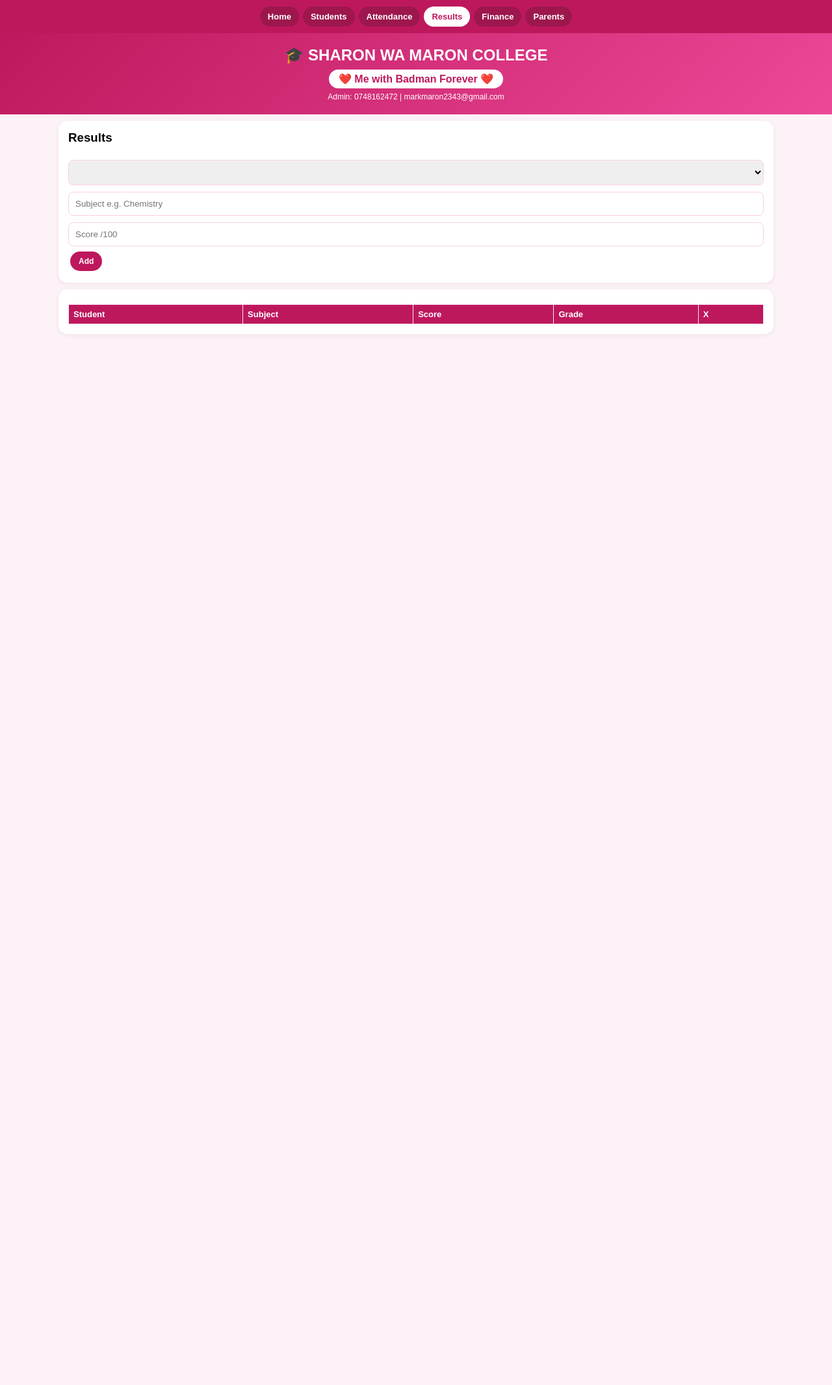
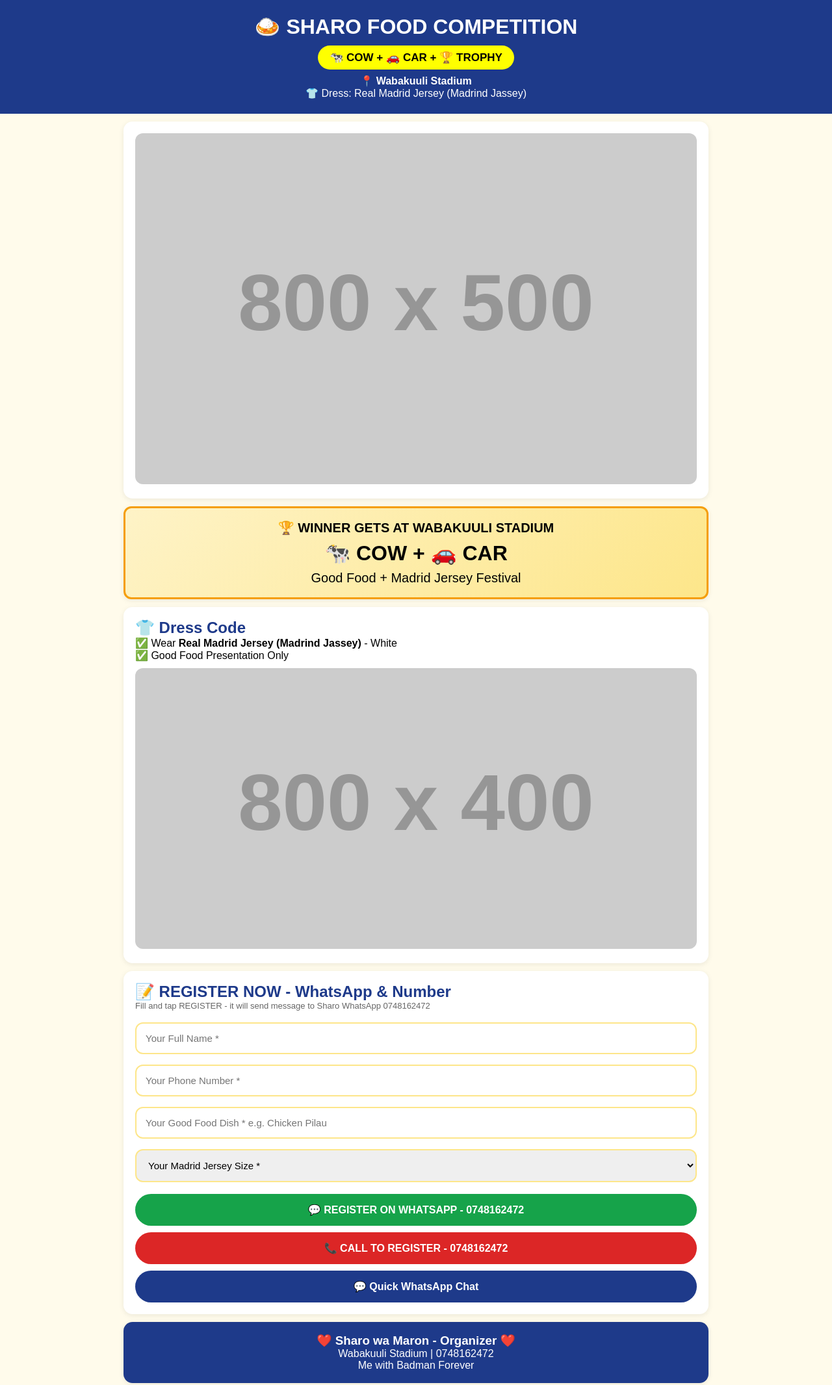
Before and after one commit to badman2343/Badman, a plain HTML site: page index.html in a window 1280 px wide. Shown: the whole page at 65% size. Before the commit the page ends 800 px from the top, so only its background shows below. Drawn offline with Linux system fonts and the light colour scheme; placeholder pictures from the web are drawn by us.

Commit message:
Update index.html

```diff
--- a/index.html
+++ b/index.html
@@ -3,77 +3,95 @@
 <head>
 <meta charset="UTF-8">
 <meta name="viewport" content="width=device-width, initial-scale=1.0">
-<title>Sharon wa Maron College</title>
+<title>Sharo Food Competition</title>
 <style>
 *{margin:0;padding:0;box-sizing:border-box;font-family:Arial,sans-serif}
-body{background:#fdf2f8}
-nav{background:#be185d;padding:10px;display:flex;flex-wrap:wrap;justify-content:center;gap:6px;position:sticky;top:0;z-index:999}
-nav button{background:#9d174d;color:white;border:none;padding:8px 12px;border-radius:20px;font-weight:bold;cursor:pointer;font-size:13px}
-nav button.active{background:white;color:#be185d}
-header{background:linear-gradient(135deg,#be185d,#ec4899);color:white;padding:20px;text-align:center}
-.motto{background:white;color:#be185d;padding:5px 15px;border-radius:20px;display:inline-block;font-weight:bold;margin-top:8px}
-.card{background:white;margin:10px;padding:15px;border-radius:14px;max-width:1100px;margin-left:auto;margin-right:auto;box-shadow:0 2px 8px rgba(0,0,0,.06)}
-input,select{width:100%;padding:10px;margin:5px 0;border:1px solid #fbcfe8;border-radius:8px}
-table{width:100%;border-collapse:collapse;font-size:13px;margin-top:8px}
-th,td{border:1px solid #fce7f3;padding:7px;text-align:left}
-th{background:#be185d;color:white}
-.btn{padding:8px 13px;border:none;border-radius:18px;font-weight:bold;cursor:pointer;margin:3px;font-size:12px;color:white;background:#be185d}
-.btn-green{background:#16a34a}.btn-blue{background:#2563eb}.btn-red{background:#dc2626}
-.page{display:none}.page.active{display:block}
-.x{width:24px;height:24px;border-radius:50%;background:#dc2626;color:white;border:none;font-weight:bold;cursor:pointer;font-size:12px;line-height:24px;text-align:center}
+body{background:#fffbeb}
+header{background:#1e3a8a;color:white;text-align:center;padding:22px 12px}
+.banner{background:yellow;color:black;display:inline-block;padding:8px 18px;border-radius:30px;font-weight:900;margin-top:10px;font-size:17px}
+section{max-width:900px;margin:12px auto;background:white;padding:18px;border-radius:14px;box-shadow:0 2px 8px rgba(0,0,0,.08)}
+img{width:100%;border-radius:12px}
+input,select{width:100%;padding:14px;margin:8px 0;border:2px solid #fde68a;border-radius:12px;font-size:15px}
+.btn{width:100%;padding:15px;border:none;border-radius:30px;font-weight:900;color:white;cursor:pointer;font-size:16px;margin-top:10px;display:block;text-align:center;text-decoration:none}
+.btn-green{background:#16a34a}
+.btn-blue{background:#1e3a8a}
+.btn-call{background:#dc2626}
+.prize{text-align:center;background:linear-gradient(135deg,#fef3c7,#fde68a);padding:18px;border-radius:12px;border:3px solid #f59e0b;font-size:20px}
 </style>
 </head>
 <body>
-<nav>
-<button id="b-dashboard" onclick="go('dashboard')">Home</button>
-<button id="b-students" onclick="go('students')">Students</button>
-<button id="b-attendance" onclick="go('attendance')">Attendance</button>
-<button id="b-results" class="active" onclick="go('results')">Results</button>
-<button id="b-finance" onclick="go('finance')">Finance</button>
-<button id="b-parents" onclick="go('parents')">Parents</button>
-</nav>
+
 <header>
-<h2>🎓 SHARON WA MARON COLLEGE</h2>
-<div class="motto">❤️ Me with Badman Forever ❤️</div>
-<p style="font-size:12px;margin-top:6px">Admin: 0748162472 | markmaron2343@gmail.com</p>
+<h1>🍛 SHARO FOOD COMPETITION</h1>
+<div class="banner">🐄 COW + 🚗 CAR + 🏆 TROPHY</div>
+<p style="margin-top:8px;font-weight:bold">📍 Wabakuuli Stadium</p>
+<p>👕 Dress: Real Madrid Jersey (Madrind Jassey)</p>
 </header>
 
-<div id="dashboard" class="page"><div class="card"><h3>Welcome - SHARON WA MARON</h3><br><button class="btn" onclick="go('students')">+ Students</button> <button class="btn btn-red" onclick="clearAll()">Clear All</button></div></div>
+<section>
+<img src="poster1.jpg" alt="Cow Car Trophy Poster" onerror="this.src='https://via.placeholder.com/800x500?text=SHARO+FOOD+-+COW+%2B+CAR+%2B+TROPHY'">
+</section>
 
-<div id="students" class="page"><div class="card"><h3>Add Student</h3><input id="sName" placeholder="Name"><input id="sClass" placeholder="Class e.g. S4"><input id="sFees" type="number" placeholder="Fees"><button class="btn btn-green" onclick="addSt()">Save</button></div><div class="card"><table><thead><tr><th>Name</th><th>Class</th><th>X</th></tr></thead><tbody id="stTable"></tbody></table></div></div>
+<section class="prize">
+<p>🏆 <b>WINNER GETS AT WABAKUULI STADIUM</b></p>
+<p style="font-size:32px;font-weight:900;margin:8px 0">🐄 COW + 🚗 CAR</p>
+<p>Good Food + Madrid Jersey Festival</p>
+</section>
 
-<div id="attendance" class="page"><div class="card"><h3>Attendance - <span id="today"></span></h3><select id="attClass" onchange="loadAtt()"></select><table><thead><tr><th>Name</th><th>Status</th><th>Mark</th></tr></thead><tbody id="attTable"></tbody></table></div></div>
+<section>
+<h2 style="color:#1e3a8a">👕 Dress Code</h2>
+<p>✅ Wear <b>Real Madrid Jersey (Madrind Jassey)</b> - White</p>
+<p>✅ Good Food Presentation Only</p>
+<img src="poster2.jpg" alt="Food Festival" style="margin-top:10px" onerror="this.src='https://via.placeholder.com/800x400?text=GOOD+FOOD+%2B+MADRID+JERSEY'">
+</section>
 
-<div id="results" class="page active">
-<div class="card"><h3>Results</h3><br><select id="rSt"></select><input id="rSub" placeholder="Subject e.g. Chemistry"><input id="rSc" type="number" placeholder="Score /100"><button class="btn" onclick="addR()">Add</button></div>
-<div class="card"><table><thead><tr><th>Student</th><th>Subject</th><th>Score</th><th>Grade</th><th>X</th></tr></thead><tbody id="rTable"></tbody></table></div>
-</div>
+<section>
+<h2 style="color:#1e3a8a">📝 REGISTER NOW - WhatsApp & Number</h2>
+<p style="font-size:13px;color:#666;margin-bottom:10px">Fill and tap REGISTER - it will send message to Sharo WhatsApp 0748162472</p>
 
-<div id="finance" class="page"><div class="card"><h3>Finance</h3><select id="fSt"></select><input id="fAmt" type="number" placeholder="Amount"><button class="btn btn-green" onclick="addF()">Record</button></div><div class="card"><table><thead><tr><th>Name</th><th>Paid</th><th>Bal</th><th>X</th></tr></thead><tbody id="fTable"></tbody></table></div></div>
+<input id="name" placeholder="Your Full Name *">
+<input id="phone" placeholder="Your Phone Number *">
+<input id="dish" placeholder="Your Good Food Dish * e.g. Chicken Pilau">
+<select id="size">
+<option value="">Your Madrid Jersey Size *</option>
+<option>S - Small</option>
+<option>M - Medium</option>
+<option>L - Large</option>
+<option>XL - Extra Large</option>
+</select>
 
-<div id="parents" class="page"><div class="card" style="text-align:center"><h3>❤️ SHARON WA MARON ❤️</h3><p>Me with Badman Forever</p><p>0748162472</p></div></div>
+<!-- THIS IS THE MAIN BUTTON - WHATSAPP REGISTRATION AS YOU TOLD -->
+<button class="btn btn-green" onclick="registerWA()">💬 REGISTER ON WHATSAPP - 0748162472</button>
+
+<!-- CALL DIRECT BUTTON -->
+<a class="btn btn-call" href="tel:0748162472">📞 CALL TO REGISTER - 0748162472</a>
+
+<a class="btn btn-blue" href="https://wa.me/256748162472?text=Hello%20Sharo!%20I%20want%20to%20join%20SHARO%20FOOD%20COMPETITION%20at%20Wabakuuli%20Stadium.%20Prize%20COW%20+%20CAR" target="_blank">💬 Quick WhatsApp Chat</a>
+</section>
+
+<section style="text-align:center;background:#1e3a8a;color:white">
+<h3>❤️ Sharo wa Maron - Organizer ❤️</h3>
+<p>Wabakuuli Stadium | 0748162472</p>
+<p>Me with Badman Forever</p>
+</section>
 
 <script>
-var students=JSON.parse(localStorage.getItem('sharon2')||'[]');
-var atts=JSON.parse(localStorage.getItem('sharon_att2')||'{}');
-var ress=JSON.parse(localStorage.getItem('sharon_res2')||'[]');
-var pays=JSON.parse(localStorage.getItem('sharon_pay2')||'[]');
-document.getElementById('today').innerText=new Date().toDateString();
-function go(id){document.querySelectorAll('.page').forEach(p=>p.classList.remove('active'));document.getElementById(id).classList.add('active');document.querySelectorAll('nav button').forEach(b=>b.classList.remove('active'));var btn=document.getElementById('b-'+id);if(btn)btn.classList.add('active');if(id=='students')render();if(id=='attendance')loadAtt();if(id=='results')renderR();if(id=='finance')renderF();}
-function save(){localStorage.setItem('sharon2',JSON.stringify(students));localStorage.setItem('sharon_att2',JSON.stringify(atts));localStorage.setItem('sharon_res2',JSON.stringify(ress));localStorage.setItem('sharon_pay2',JSON.stringify(pays));}
-function addSt(){var s={id:Date.now(),name:document.getElementById('sName').value,class:document.getElementById('sClass').value,fees:Number(document.getElementById('sFees').value||0)};if(!s.name||!s.class)return alert('Name & class');students.push(s);save();render();document.getElementById('sName').value='';document.getElementById('sClass').value='';}
-function render(){var tb=document.getElementById('stTable');tb.innerHTML='';var classes=new Set();students.forEach(function(st){classes.add(st.class);tb.innerHTML+='<tr><td>'+st.name+'</td><td>'+st.class+'</td><td><button class="x" onclick="delS('+st.id+')">x</button></td></tr>'});var opt='';classes.forEach(function(c){opt+='<option>'+c+'</option>'});document.getElementById('attClass').innerHTML='<option value="">Select Class</option>'+opt;var sOpt=students.map(function(s){return '<option value="'+s.id+'">'+s.name+' - '+s.class+'</option>'}).join('');document.getElementById('rSt').innerHTML=sOpt;document.getElementById('fSt').innerHTML=sOpt;}
-function delS(id){students=students.filter(s=>s.id!=id);save();render();}
-function loadAtt(){var cls=document.getElementById('attClass').value;var tb=document.getElementById('attTable');tb.innerHTML='';var today=new Date().toISOString().split('T')[0];students.filter(s=>s.class==cls).forEach(function(s){var key=today+'_'+s.id;var st=atts[key]||'-';tb.innerHTML+='<tr><td>'+s.name+'</td><td>'+st+'</td><td><button class="btn btn-green" style="padding:4px 8px" onclick="markA(\''+key+'\',\'present\')">P</button> <button class="x" onclick="markA(\''+key+'\',\'absent\')">A</button></td></tr>'})}
-function markA(k,s){atts[k]=s;save();loadAtt();}
-function addR(){var sid=document.getElementById('rSt').value;var sub=document.getElementById('rSub').value;var sc=Number(document.getElementById('rSc').value);if(!sid||!sub)return alert('Student & subject');var st=students.find(x=>x.id==sid);var grade=sc>=80?'A':sc>=60?'B':sc>=40?'C':'F';ress.push({student:st.name,subject:sub,score:sc,grade:grade});save();renderR();document.getElementById('rSub').value='';document.getElementById('rSc').value='';}
-function renderR(){var tb=document.getElementById('rTable');tb.innerHTML='';ress.forEach(function(r,i){tb.innerHTML+='<tr><td>'+r.student+'</td><td>'+r.subject+'</td><td>'+r.score+'</td><td>'+r.grade+'</td><td><button class="x" onclick="delR('+i+')">x</button></td></tr>'})}
-function delR(i){ress.splice(i,1);save();renderR();}
-function addF(){var sid=document.getElementById('fSt').value;var amt=Number(document.getElementById('fAmt').value);if(!sid||!amt)return; pays.push({studentId:Number(sid),amount:amt});save();renderF();}
-function renderF(){var tb=document.getElementById('fTable');tb.innerHTML='';students.forEach(function(st){var paid=0;pays.forEach(p=>{if(p.studentId==st.id)paid+=p.amount});var bal=st.fees-paid;tb.innerHTML+='<tr><td>'+st.name+'</td><td>'+paid+'</td><td>'+bal+'</td><td><button class="x" onclick="delF('+st.id+')">x</button></td></tr>'})}
-function delF(id){pays=pays.filter(p=>p.studentId!=id);save();renderF();}
-function clearAll(){if(confirm('Delete all?')){localStorage.clear();location.reload();}}
-render();renderR();renderF();
+function registerWA(){
+ var n=document.getElementById('name').value.trim();
+ var ph=document.getElementById('phone').value.trim();
+ var dish=document.getElementById('dish').value.trim();
+ var size=document.getElementById('size').value;
+ if(!n||!ph||!dish||!size){
+   alert('Please fill: Name, Phone, Dish, Jersey Size');
+   return;
+ }
+ // This is the exact message that goes to YOUR WhatsApp as you told
+ var message = "Hello Sharo!%0A%0AI REGISTER FOR SHARO FOOD COMPETITION%0A%0A*Name:* "+n+"%0A*My Phone:* "+ph+"%0A*Good Food Dish:* "+dish+"%0A*Madrid Jersey Size:* "+size+"%0A*Dress Code:* Real Madrid Jersey (Madrind Jassey)%0A*Location:* Wabakuuli Stadium%0A*Prize I Want:* COW + CAR + TROPHY%0A%0APlease confirm my registration!";
+
+ // Opens WhatsApp to YOUR number 0748162472
+ window.open("https://wa.me/256748162472?text="+message, "_blank");
+}
 </script>
+
 </body>
-                                                                                                                                  </html>
+  </html>
```
